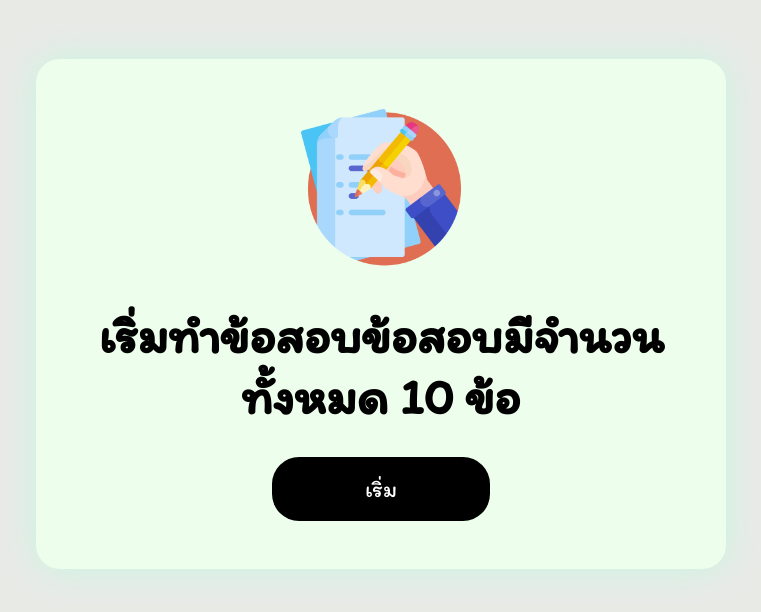
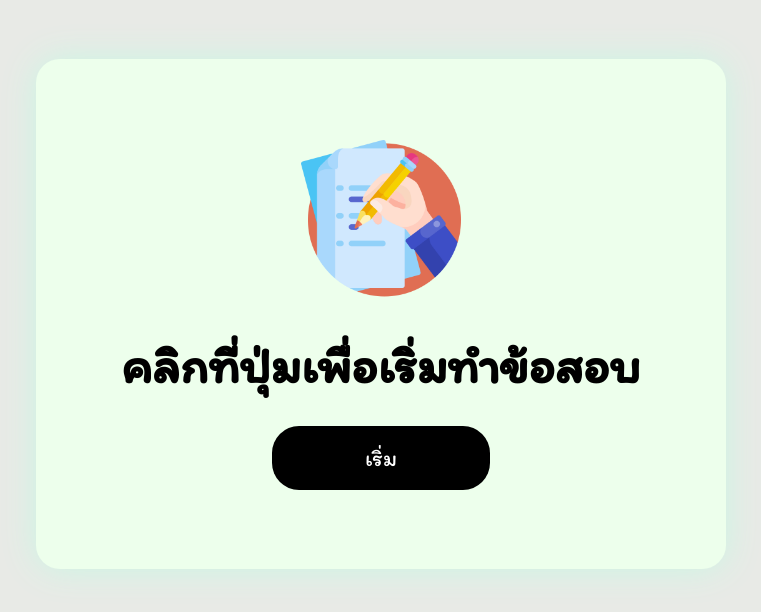
Before and after one commit to WarinCode/quiz-app, a website: page index.html in a window 1280 px wide. Shown: the whole page, without its empty margins (259-1020 px from the left). Drawn offline with nearby package versions, Linux system fonts and the light colour scheme.

Commit message:
Update index.html

```diff
--- a/index.html
+++ b/index.html
@@ -11,7 +11,7 @@
     <form class="form-container">
       <header>
         <img src="./img/exam.png" id="header-img">
-        <h1 id="header-title">เริ่มทำข้อสอบข้อสอบมีจำนวนทั้งหมด 10 ข้อ</h1>
+        <h1 id="header-title">คลิกที่ปุ่มเพื่อเริ่มทำข้อสอบ</h1>
       </header>
       <div id="timer">
         <span><i class="bi bi-stopwatch-fill"></i><p id="render-time"></p></span>
```
